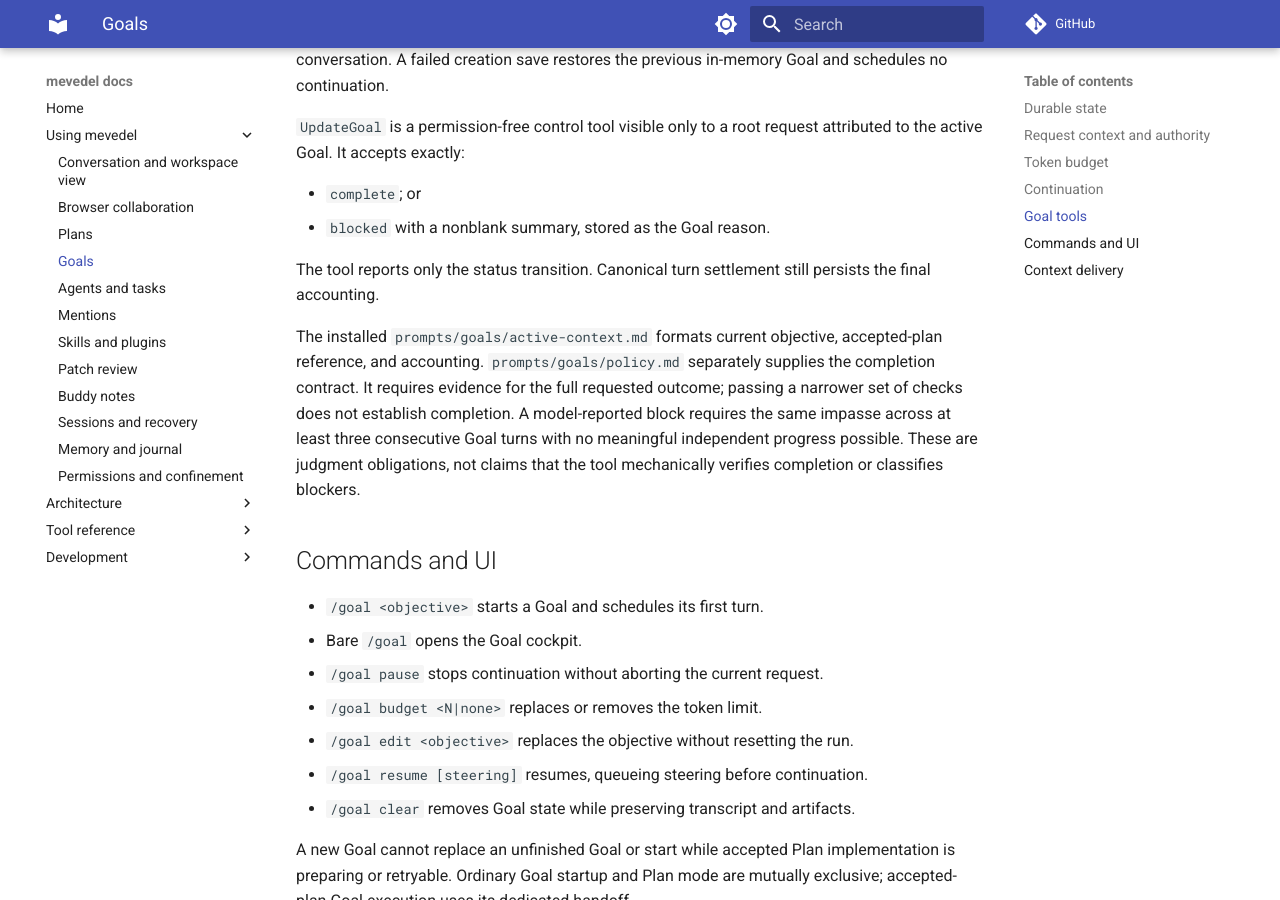
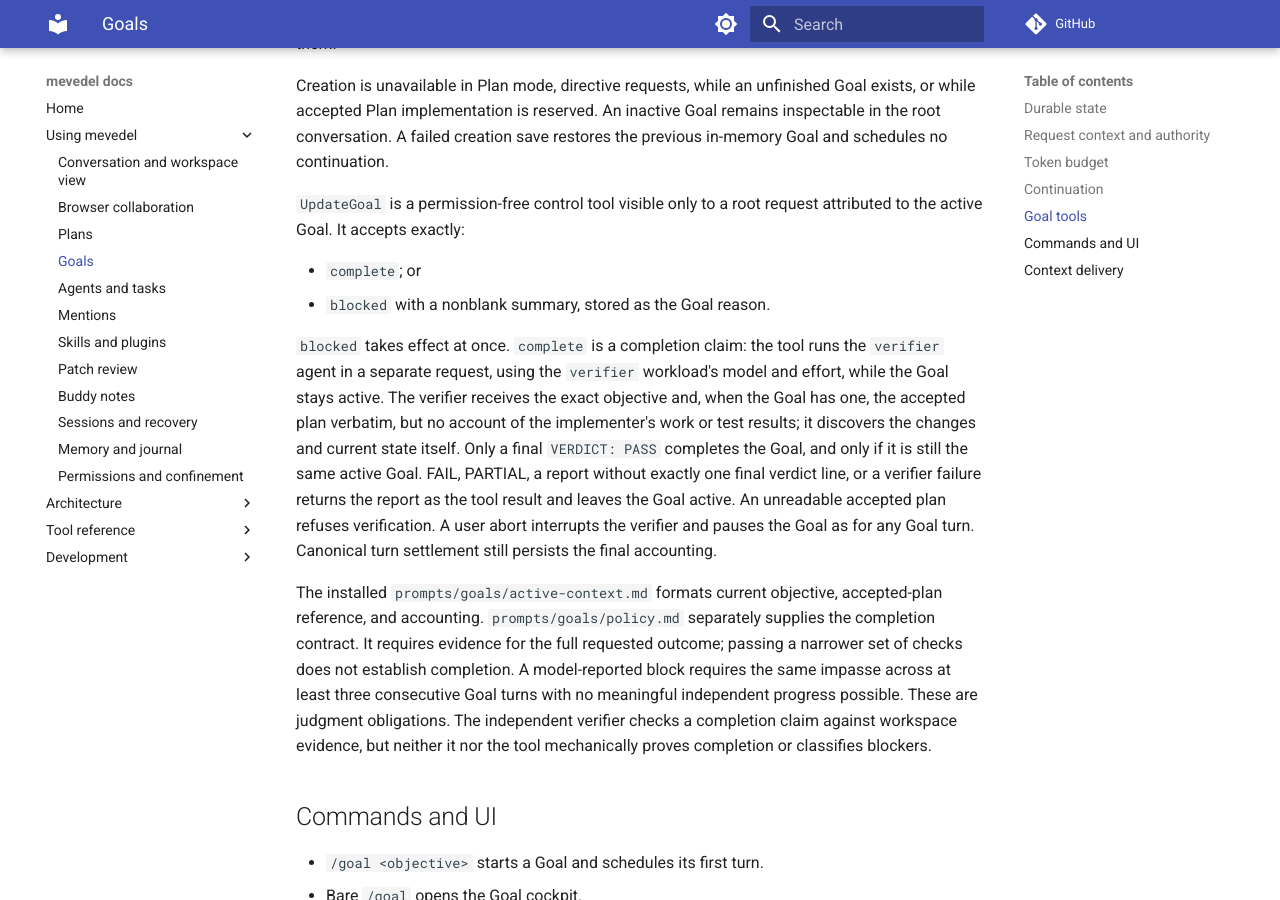
Before and after one commit to FrauH0lle/mevedel, an MkDocs documentation site: the page built from docs/goals.md, in a window 1280 px wide and 900 px high, scrolled down 4476 px. Built offline with MkDocs 1.6.1 and Material for MkDocs 9.7.7, drawn with Linux system fonts in a browser that asks for light colours; comment, search, counter and statistics services are not loaded; some of the changed text lies outside the part shown.

Commit message:
feat(goal): Accept completion only after independent verification
The plan-implementation workload lets accepted plans run on a deliberately
cheaper implementer, which should not also be the sole judge of whether the
full objective is achieved.  A completion claim now runs the existing
verifier agent in a separate request and completes the Goal only on its
final VERDICT: PASS line; any other outcome returns the findings to the
still-active Goal.  The verifier receives the exact objective and any
accepted plan, but no implementer claims, and discovers the changes itself.

* mevedel-tool-goal.el (mevedel-tool-goal--handle-update): Make async;
verify completion claims and commit a pass inside the pipeline fence.
(mevedel-tool-goal--verification-prompt)
(mevedel-tool-goal--verification-failure): New.
* mevedel-goal.el (mevedel-goal-charge-tokens): New; charge verifier
usage to the Goal the root request is accounted to.
* mevedel-review.el (mevedel-review-verify): New public entry point.
(mevedel-review--result-outcome): Retain child token usage.
(mevedel-review--verify-outcome, mevedel-review--run-task): Read the
verdict from the complete settled report; a report beyond the 32KB
preview previously lost its final verdict line and was rejected.
* mevedel-agent-control.el (mevedel-agent-control--settle): Report the
child's normalized token usage on RESULT.
* prompts/goals/completion-verification.md: New verifier task.
* prompts/tools/updategoal.md: Describe verified completion.
* docs/adr/0069-drive-goals-with-idle-continuation.md: Record the
completion check and why review returned after its earlier removal.
* docs/goals.md, docs/agents.md, CONTEXT.md, README.md: Document it.
* test/test-mevedel-tool-goal.el, test/test-mevedel-goal.el
* test/test-mevedel-review.el, test/test-mevedel-agent-control.el: Cover
verdicts, fences, cancellation, ToolCall nesting, plans, and charging.

Validation: all Lisp files compile without warnings; the full suite has
0 unexpected results.  Verifier tokens spent before a user abort are not
charged.

```diff
--- a/docs/goals.md
+++ b/docs/goals.md
@@ -94,7 +94,10 @@ Child-agent, context-summary, and control requests are not Goal turns. A root tu
 captures its Goal identity at request start and charges tokens, wall time, and
 one turn at canonical success or failure settlement. Token accounting uses
 normalized provider input plus output usage, excluding cached-input counts,
-with the request estimate as fallback.
+with the request estimate as fallback. The completion verifier started by
+`UpdateGoal` is not a Goal turn either, but its normalized usage is charged to
+the Goal the root request is accounted to when its verdict arrives. Usage a
+verifier spent before a user abort is not charged.
 
 Starting a Goal through `CreateGoal` or the user command also attributes an
 already-running root turn, including its known token usage; elapsed time starts
@@ -202,16 +205,27 @@ attributed to the active Goal. It accepts exactly:
 - `complete`; or
 - `blocked` with a nonblank summary, stored as the Goal reason.
 
-The tool reports only the status transition. Canonical turn settlement still
-persists the final accounting.
+`blocked` takes effect at once. `complete` is a completion claim: the tool
+runs the `verifier` agent in a separate request, using the `verifier`
+workload's model and effort, while the Goal stays active. The verifier receives
+the exact objective and, when the Goal has one, the accepted plan verbatim, but
+no account of the implementer's work or test results; it discovers the
+changes and current state itself. Only a final `VERDICT: PASS` completes the
+Goal, and only if it is still the same active Goal. FAIL, PARTIAL, a report
+without exactly one final verdict line, or a verifier failure returns the
+report as the tool result and leaves the Goal active. An unreadable accepted
+plan refuses verification. A user abort interrupts the verifier and pauses the
+Goal as for any Goal turn. Canonical turn settlement still persists the final
+accounting.
 
 The installed `prompts/goals/active-context.md` formats current objective,
 accepted-plan reference, and accounting. `prompts/goals/policy.md` separately
 supplies the completion contract. It requires evidence for the full requested outcome; passing a
 narrower set of checks does not establish completion. A model-reported block
 requires the same impasse across at least three consecutive Goal turns with
-no meaningful independent progress possible. These are judgment obligations,
-not claims that the tool mechanically verifies completion or classifies blockers.
+no meaningful independent progress possible. These are judgment obligations.
+The independent verifier checks a completion claim against workspace evidence,
+but neither it nor the tool mechanically proves completion or classifies blockers.
 
 ## Commands and UI
 
```
Also changed, not shown: other parts of docs/goals.md (+1 -1 lines), CONTEXT.md (+2 -2 lines), README.md (+2 -1 lines), docs/adr/0069-drive-goals-with-idle-continuation.md (+17 -5 lines), docs/agents.md (+5 -2 lines), prompts/goals/completion-verification.md (added, +20 -0 lines), prompts/tools/updategoal.md (+3 -0 lines), 8 other files.
